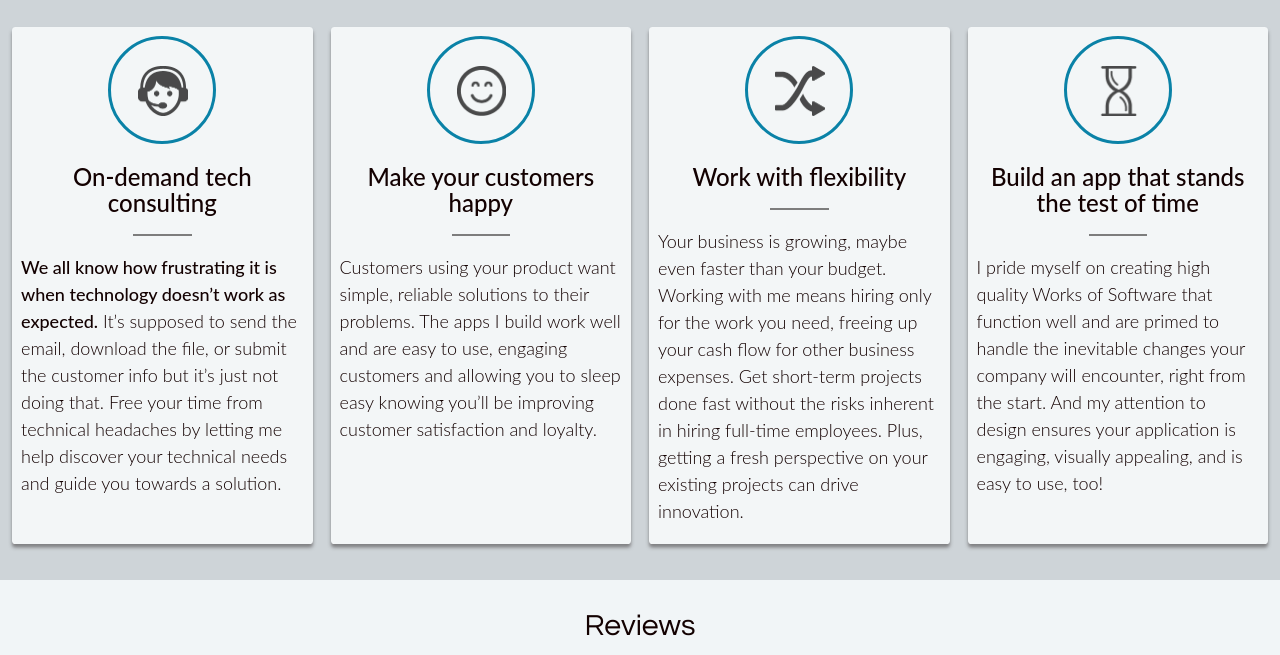
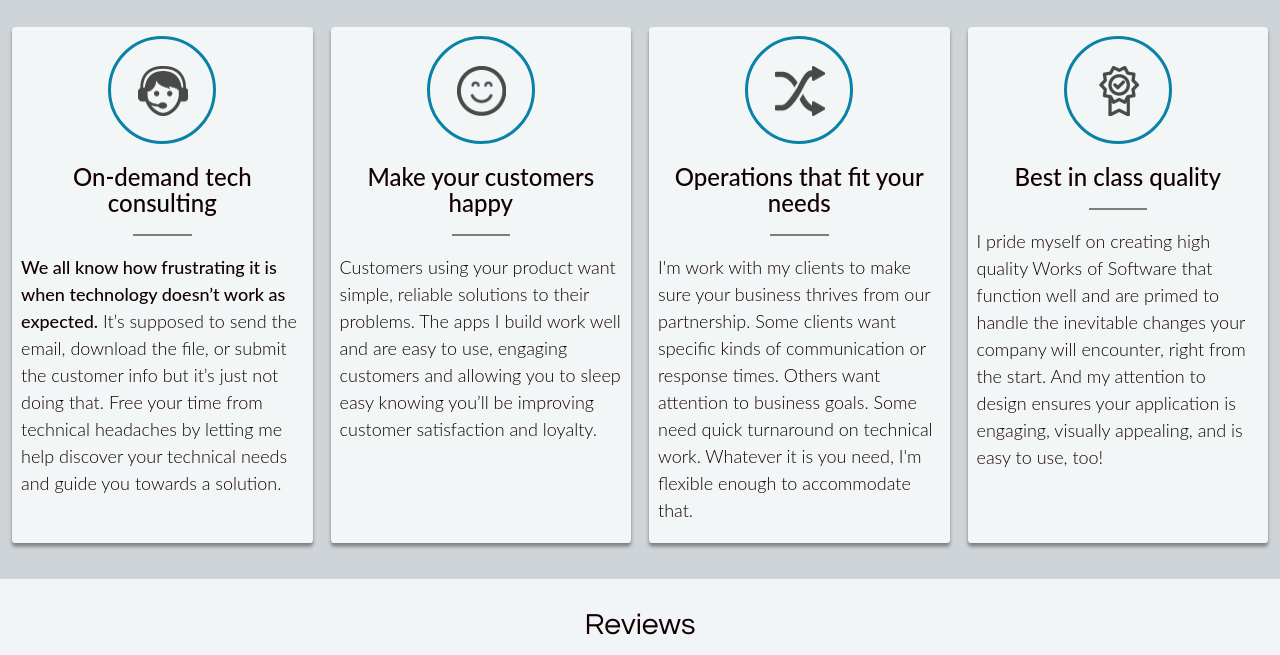
Before and after one commit to amcavinue/portfolio-site-static, a website: page index.html in a window 1280 px wide. Shown: the part 662-1317 px from the top of the page. Drawn offline with nearby package versions, Linux system fonts and the light colour scheme; some icons are missing.

Commit message:
Tweak copy and icon.

```diff
--- a/index.html
+++ b/index.html
@@ -76,18 +76,18 @@
             <div class="img-container">
               <img class="icon" src="content/icons/arrows.png" alt="consultant icon" />
             </div>
-            <h3>Work with flexibility</h3>
+            <h3>Operations that fit your needs</h3>
             <hr />
-            <p>Your business is growing, maybe even faster than your budget. Working with me means hiring only for the work you need, freeing up your cash flow for other business expenses. Get short-term projects done fast without the risks inherent in hiring full-time employees. Plus, getting a fresh perspective on your existing projects can drive innovation.</p>
+            <p>I'm work with my clients to make sure your business thrives from our partnership. Some clients want specific kinds of communication or response times. Others want attention to business goals. Some need quick turnaround on technical work. Whatever it is you need, I'm flexible enough to accommodate that.</p>
           </div>
         </div>
 
         <div class="service-item-container col-xs-12 col-md-6 col-lg-3">
           <div class="service-item col-xs-12">
             <div class="img-container">
-              <img class="icon" src="content/icons/timer.png" alt="consultant icon" />
+              <img class="icon" src="content/icons/quality.png" alt="consultant icon" />
             </div>
-            <h3>Build an app that stands the test of time</h3>
+            <h3>Best in class quality</h3>
             <hr />
             <p>I pride myself on creating high quality Works of Software that function well and are primed to handle the inevitable changes your company will encounter, right from the start. And my attention to design ensures your application is engaging, visually appealing, and is easy to use, too!</p>
           </div>
```
Also changed, not shown: content/icons/quality.png (added).
